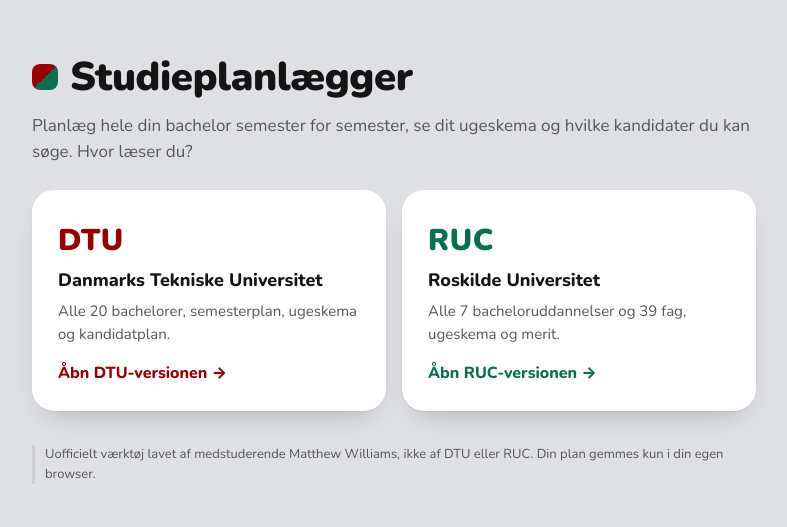
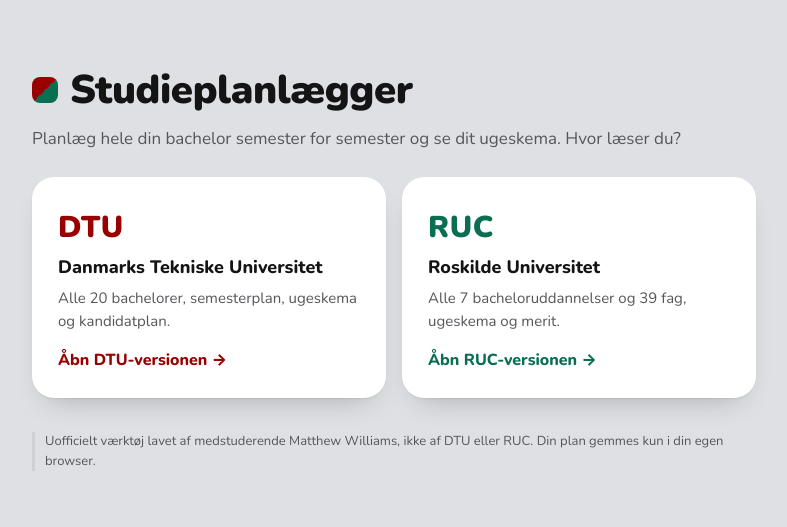
Before and after one commit to matthewtristanwilliams-hub/studieplaner, a plain HTML site: page index.html in a window 1280 px wide. Shown: the part 124-651 px from the top of the page, without its empty margins (246-1033 px from the left). Drawn offline with nearby package versions, Linux system fonts and the light colour scheme.

Commit message:
Forside: præcis tekst
Co-Authored-By: Claude Opus 5.5 <noreply@anthropic.com>
Claude-Session: https://claude.ai/code/session_01XcsRTsTaMAuQ3HU31nXfrS

```diff
--- a/index.html
+++ b/index.html
@@ -37,7 +37,7 @@ h1::before { content: ""; width: 26px; height: 26px; border-radius: 8px; backgro
 <body>
 <main>
   <h1>Studieplanlægger</h1>
-  <p class="lede">Planlæg hele din bachelor semester for semester, se dit ugeskema og hvilke kandidater du kan søge. Hvor læser du?</p>
+  <p class="lede">Planlæg hele din bachelor semester for semester og se dit ugeskema. Hvor læser du?</p>
   <div class="pick">
     <a class="card dtu" href="/dtu/"><span class="mark">DTU</span><span class="name">Danmarks Tekniske Universitet</span><span class="what">Alle 20 bachelorer, semesterplan, ugeskema og kandidatplan.</span><span class="go">Åbn DTU-versionen&nbsp;→</span></a>
     <a class="card ruc" href="/ruc/"><span class="mark">RUC</span><span class="name">Roskilde Universitet</span><span class="what">Alle 7 bacheloruddannelser og 39 fag, ugeskema og merit.</span><span class="go">Åbn RUC-versionen&nbsp;→</span></a>
```
